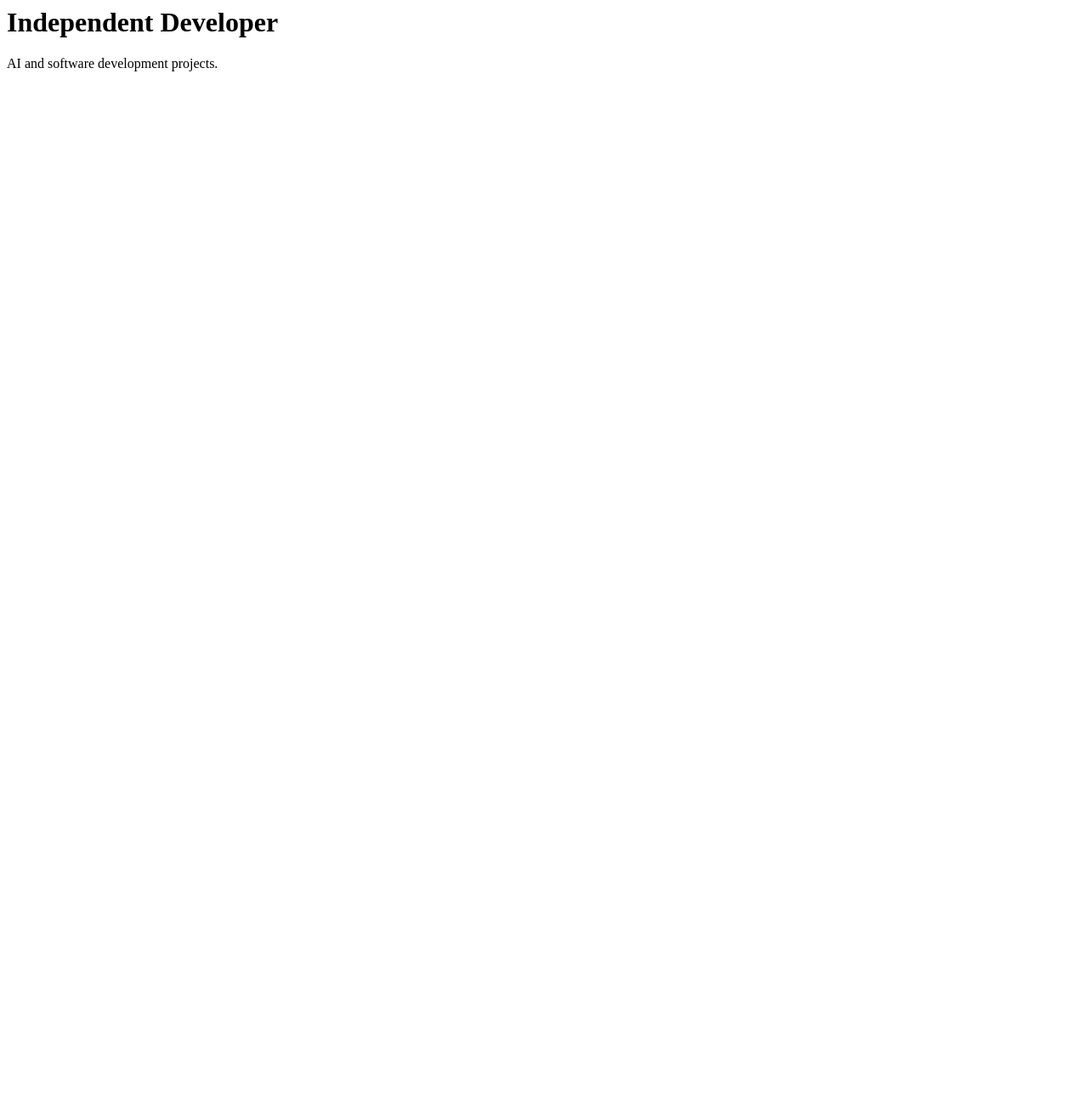
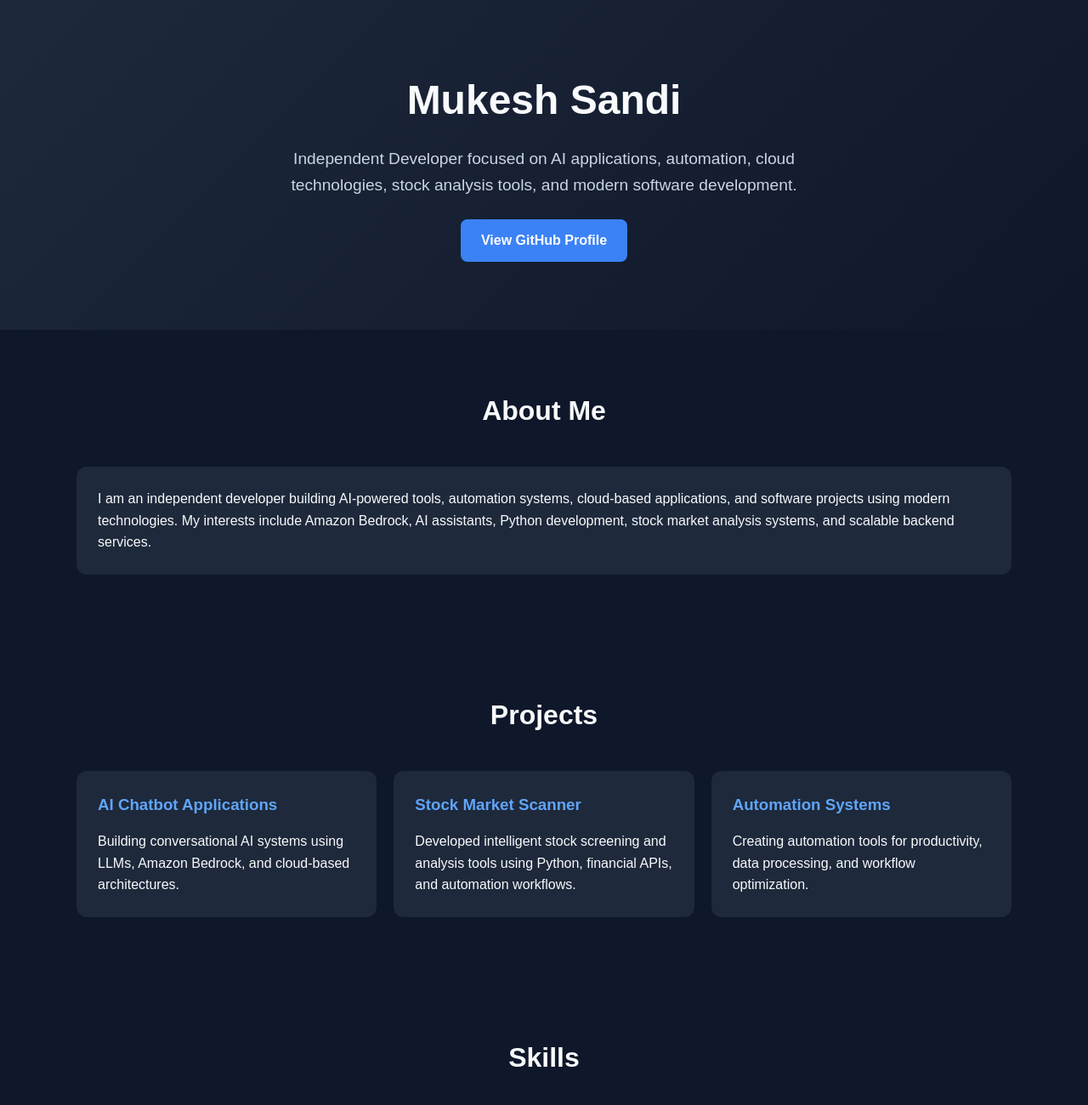
Before and after one commit to mukeshsandi99/portfolio, a plain HTML site: page index.html in a window 1280 px wide. Shown: the top 1300 px of the page at 85% size. Before the commit the page ends 800 px from the top, so only its background shows below. Drawn offline with Linux system fonts and the light colour scheme.

Commit message:
Update index.html

```diff
--- a/index.html
+++ b/index.html
@@ -1,2 +1,217 @@
-<h1>Independent Developer</h1>
-<p>AI and software development projects.</p>
+<!DOCTYPE html>
+<html lang="en">
+<head>
+  <meta charset="UTF-8" />
+  <meta name="viewport" content="width=device-width, initial-scale=1.0" />
+  <title>Mukesh Sandi | Independent Developer</title>
+  <style>
+    * {
+      margin: 0;
+      padding: 0;
+      box-sizing: border-box;
+    }
+
+    body {
+      font-family: Arial, sans-serif;
+      background: #0f172a;
+      color: #f8fafc;
+      line-height: 1.6;
+    }
+
+    .container {
+      width: 90%;
+      max-width: 1100px;
+      margin: auto;
+    }
+
+    header {
+      padding: 80px 0;
+      text-align: center;
+      background: linear-gradient(135deg, #1e293b, #0f172a);
+    }
+
+    header h1 {
+      font-size: 3rem;
+      margin-bottom: 15px;
+    }
+
+    header p {
+      font-size: 1.2rem;
+      color: #cbd5e1;
+      max-width: 700px;
+      margin: auto;
+    }
+
+    .btn {
+      display: inline-block;
+      margin-top: 25px;
+      padding: 12px 24px;
+      background: #3b82f6;
+      color: white;
+      text-decoration: none;
+      border-radius: 8px;
+      font-weight: bold;
+      transition: 0.3s;
+    }
+
+    .btn:hover {
+      background: #2563eb;
+    }
+
+    section {
+      padding: 70px 0;
+    }
+
+    h2 {
+      text-align: center;
+      margin-bottom: 40px;
+      font-size: 2rem;
+    }
+
+    .grid {
+      display: grid;
+      grid-template-columns: repeat(auto-fit, minmax(250px, 1fr));
+      gap: 20px;
+    }
+
+    .card {
+      background: #1e293b;
+      padding: 25px;
+      border-radius: 12px;
+      transition: transform 0.3s;
+    }
+
+    .card:hover {
+      transform: translateY(-5px);
+    }
+
+    .card h3 {
+      margin-bottom: 15px;
+      color: #60a5fa;
+    }
+
+    .skills {
+      display: flex;
+      flex-wrap: wrap;
+      gap: 12px;
+      justify-content: center;
+    }
+
+    .skill {
+      background: #1e40af;
+      padding: 10px 18px;
+      border-radius: 30px;
+      font-size: 0.95rem;
+    }
+
+    footer {
+      text-align: center;
+      padding: 30px 0;
+      background: #020617;
+      color: #94a3b8;
+      margin-top: 50px;
+    }
+
+    a {
+      color: #93c5fd;
+    }
+  </style>
+</head>
+<body>
+
+  <header>
+    <div class="container">
+      <h1>Mukesh Sandi</h1>
+      <p>
+        Independent Developer focused on AI applications, automation,
+        cloud technologies, stock analysis tools, and modern software development.
+      </p>
+      <a class="btn" href="https://github.com/mukeshsandi99" target="_blank">
+        View GitHub Profile
+      </a>
+    </div>
+  </header>
+
+  <section>
+    <div class="container">
+      <h2>About Me</h2>
+      <div class="card">
+        <p>
+          I am an independent developer building AI-powered tools, automation systems,
+          cloud-based applications, and software projects using modern technologies.
+          My interests include Amazon Bedrock, AI assistants, Python development,
+          stock market analysis systems, and scalable backend services.
+        </p>
+      </div>
+    </div>
+  </section>
+
+  <section>
+    <div class="container">
+      <h2>Projects</h2>
+      <div class="grid">
+
+        <div class="card">
+          <h3>AI Chatbot Applications</h3>
+          <p>
+            Building conversational AI systems using LLMs, Amazon Bedrock,
+            and cloud-based architectures.
+          </p>
+        </div>
+
+        <div class="card">
+          <h3>Stock Market Scanner</h3>
+          <p>
+            Developed intelligent stock screening and analysis tools using
+            Python, financial APIs, and automation workflows.
+          </p>
+        </div>
+
+        <div class="card">
+          <h3>Automation Systems</h3>
+          <p>
+            Creating automation tools for productivity, data processing,
+            and workflow optimization.
+          </p>
+        </div>
+
+      </div>
+    </div>
+  </section>
+
+  <section>
+    <div class="container">
+      <h2>Skills</h2>
+      <div class="skills">
+        <div class="skill">Python</div>
+        <div class="skill">AWS</div>
+        <div class="skill">Amazon Bedrock</div>
+        <div class="skill">AI & LLMs</div>
+        <div class="skill">Automation</div>
+        <div class="skill">GitHub</div>
+        <div class="skill">API Development</div>
+        <div class="skill">Cloud Computing</div>
+      </div>
+    </div>
+  </section>
+
+  <section>
+    <div class="container">
+      <h2>Contact</h2>
+      <div class="card">
+        <p>
+          GitHub: <a href="https://github.com/mukeshsandi99" target="_blank">
+          github.com/mukeshsandi99</a>
+        </p>
+      </div>
+    </div>
+  </section>
+
+  <footer>
+    <div class="container">
+      <p>© 2026 Mukesh Sandi | Independent Developer</p>
+    </div>
+  </footer>
+
+</body>
+</html>
```
